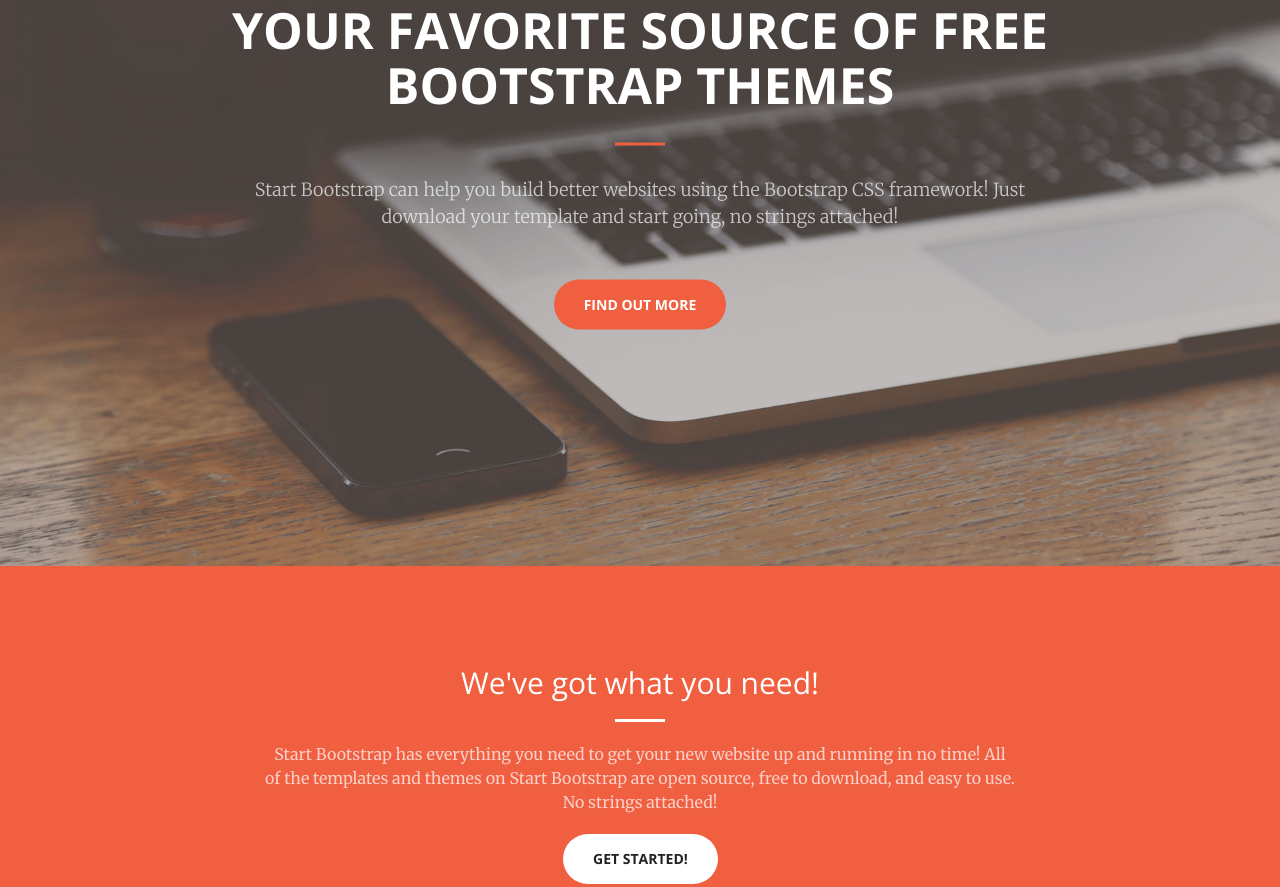
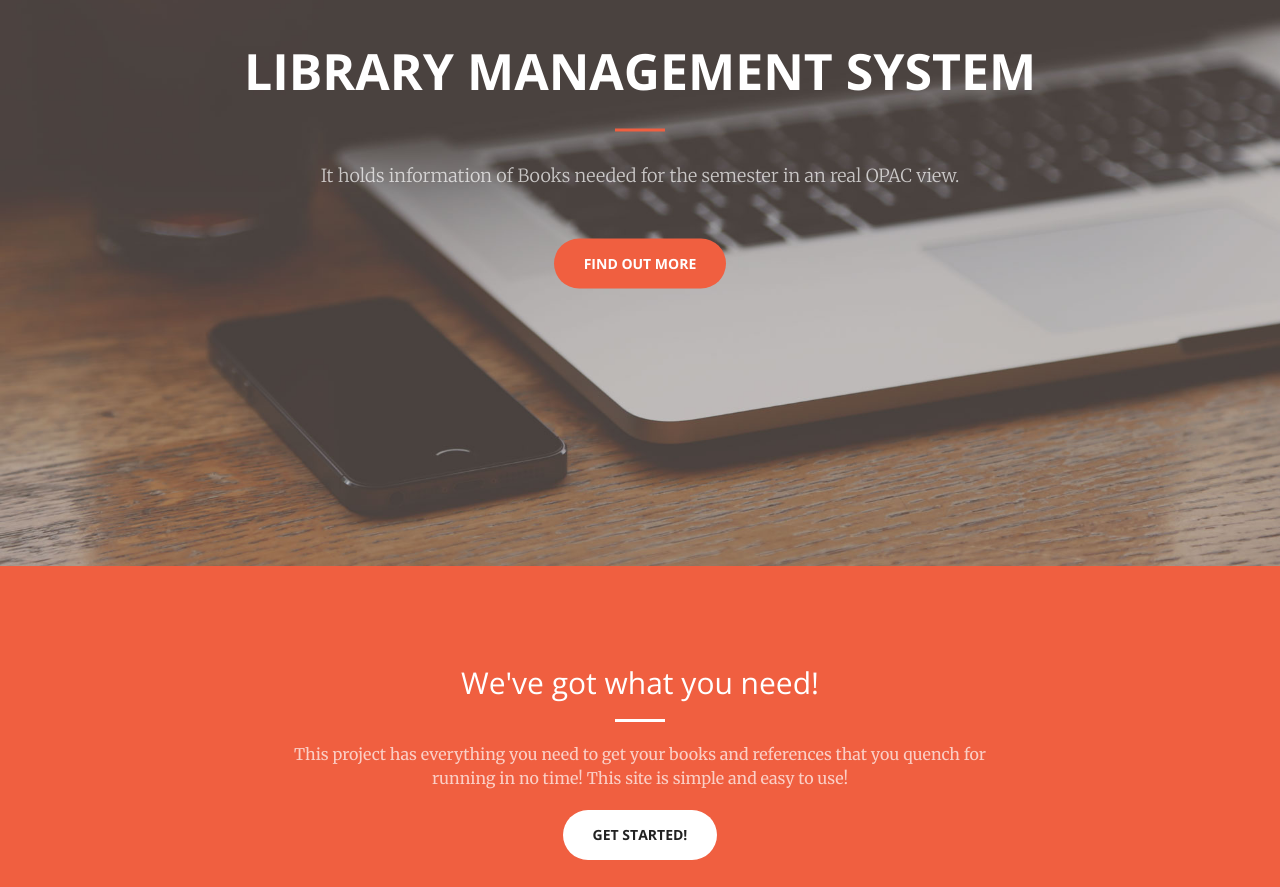
Before and after one commit to Harshapriya123/lbm, a website: page index.html in a window 1280 px wide. Shown: the part 234-1121 px from the top of the page. Drawn offline with nearby package versions, Linux system fonts and the light colour scheme.

Commit message:
Update index.html

```diff
--- a/index.html
+++ b/index.html
@@ -71,9 +71,10 @@
     <header>
         <div class="header-content">
             <div class="header-content-inner">
-                <h1 id="homeHeading">Your Favorite Source of Free Bootstrap Themes</h1>
+                <h1 id="homeHeading">LIBRARY MANAGEMENT SYSTEM</h1>
                 <hr>
-                <p>Start Bootstrap can help you build better websites using the Bootstrap CSS framework! Just download your template and start going, no strings attached!</p>
+                <p>It holds information of Books needed for the semester in an real OPAC view.
+          </p>
                 <a href="#about" class="btn btn-primary btn-xl page-scroll">Find Out More</a>
             </div>
         </div>
@@ -85,7 +86,7 @@
                 <div class="col-lg-8 col-lg-offset-2 text-center">
                     <h2 class="section-heading">We've got what you need!</h2>
                     <hr class="light">
-                    <p class="text-faded">Start Bootstrap has everything you need to get your new website up and running in no time! All of the templates and themes on Start Bootstrap are open source, free to download, and easy to use. No strings attached!</p>
+                    <p class="text-faded">This project has everything you need to get your books and references that you quench for running in no time! This site is simple and easy to use!</p>
                     <a href="#services" class="page-scroll btn btn-default btn-xl sr-button">Get Started!</a>
                 </div>
             </div>
```
